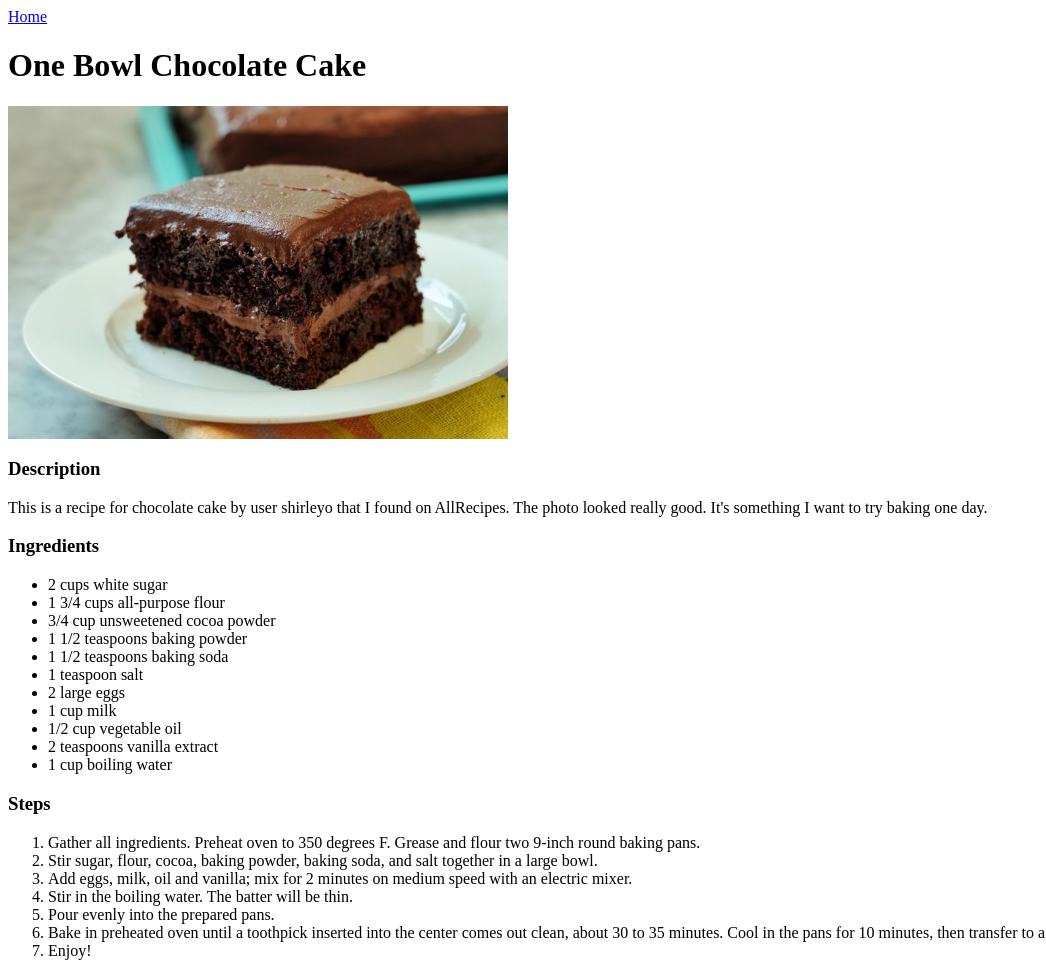
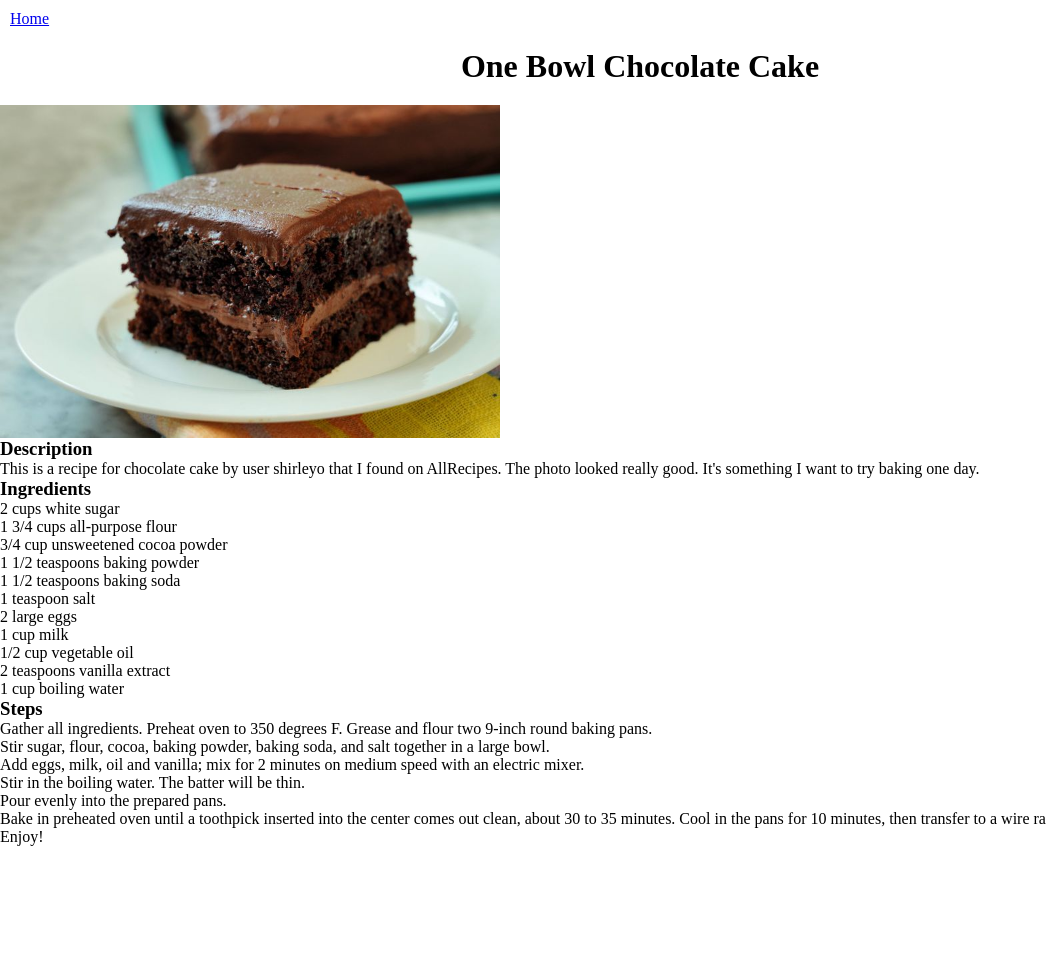
Before and after one commit to dino-code/odin-recipes, a plain HTML site: page recipes/one-bowl-chocolate-cake.html in a window 1280 px wide. Shown: the whole page, without its empty margins (0-1046 px from the left). After the commit the page ends 846 px from the top, so only its background shows below. Drawn offline with Linux system fonts and the light colour scheme.

Commit message:
Create style.css to style recipe pages
Also style the recipe page title and back link to the index page.

```diff
--- a/recipes/one-bowl-chocolate-cake.html
+++ b/recipes/one-bowl-chocolate-cake.html
@@ -2,10 +2,11 @@
     <head>
         <meta charset="UTF-8">
         <title>One Bowl Chocolate Cake</title>
+        <link rel="stylesheet" href="style.css">
     </head>
 
     <body>
-        <a href="../index.html">Home</a>
+        <a class="back-link" href="../index.html">Home</a>
         <h1>One Bowl Chocolate Cake</h1>
         <img src="../images/one-bowl-chocolate-cake.jpg" width="500">
         <h3>Description</h3>
--- /dev/null
+++ b/recipes/style.css
@@ -0,0 +1,16 @@
+* {
+    margin: 0;
+    padding: 0;
+    box-sizing: border-box;
+    font-family: 'Times New Roman', Times, serif;
+}
+
+h1 {
+    text-align: center;
+    margin: 20px 0;
+}
+
+.back-link {
+    display: block;
+    margin: 10px 10px;
+}
```
